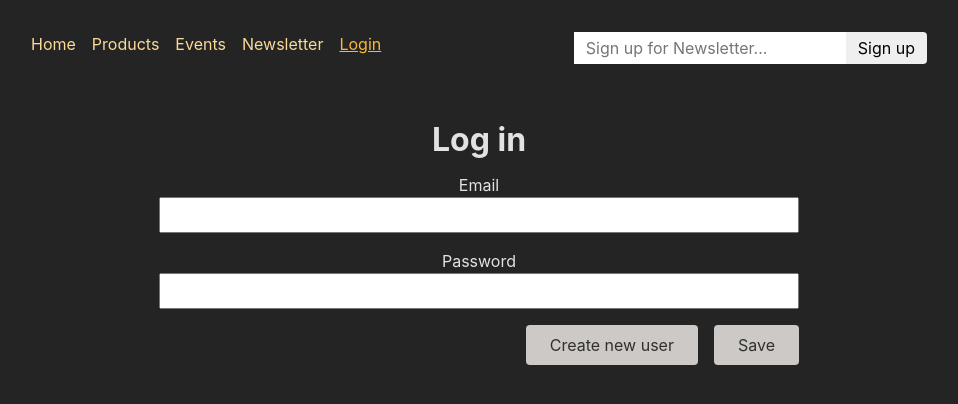
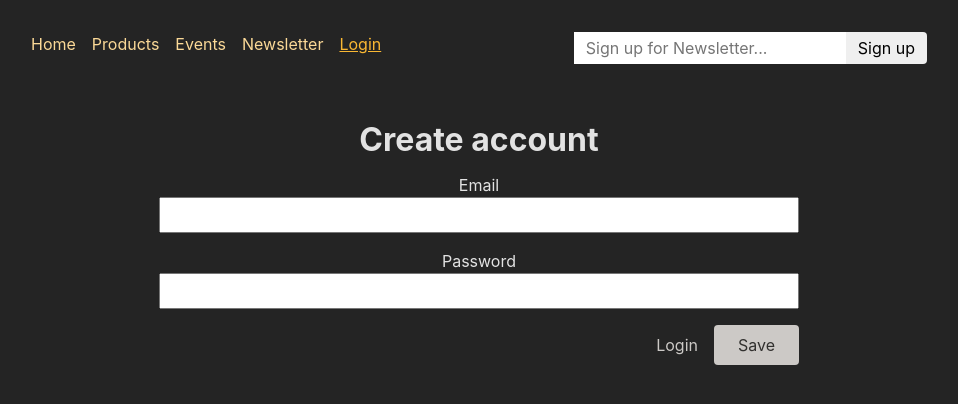
Before and after one commit to Ccharliiee/UReactS201ReactRouter, a React (Create React App) app: page /auth in a window 1280 px wide. Shown: the top 404 px of the page, without its empty margins (161-1119 px from the left). Built offline with nearby package versions, Linux system fonts and the light colour scheme.

Commit message:
replace state management  with query params

```diff
--- a/src/component/AuthForm.js
+++ b/src/component/AuthForm.js
@@ -1,19 +1,16 @@
-import { useState } from "react";
-import { Form } from "react-router-dom";
+import { Form, Link, useSearchParams } from "react-router-dom";
 
 import classes from "./AuthForm.module.css";
 
 const AuthForm = () => {
-  const [isLogin, setIsLogin] = useState(true);
+  const [searchParams] = useSearchParams();
 
-  const switchAuthHandler = () => {
-    setIsLogin((isCurrentlyLogin) => !isCurrentlyLogin);
-  };
+  const isLogin = searchParams.get("mode") === "login";
 
   return (
     <>
       <Form method="post" className={classes.form}>
-        <h1>{isLogin ? "Log in" : "Create a new user"}</h1>
+        <h1>{isLogin ? "Log in" : "Create account"}</h1>
         <p>
           <label htmlFor="email">Email</label>
           <input id="email" type="email" name="email" required />
@@ -23,9 +20,9 @@ const AuthForm = () => {
           <input id="password" type="password" name="password" required />
         </p>
         <div className={classes.actions}>
-          <button onClick={switchAuthHandler} type="button">
-            {isLogin ? "Create new user" : "Login"}
-          </button>
+          <Link to={`?mode=${isLogin ? "signup" : "login"}`}>
+            {isLogin ? "Create account" : "Login"}
+          </Link>
           <button>Save</button>
         </div>
       </Form>
--- a/src/component/mainNav.js
+++ b/src/component/mainNav.js
@@ -52,7 +52,7 @@ const MainNav = () => {
           </li>
           <li>
             <NavLink
-              to="/auth"
+              to="/auth?mode=login"
               className={({ isActive }) =>
                 isActive ? classes.active : undefined
               }
```
